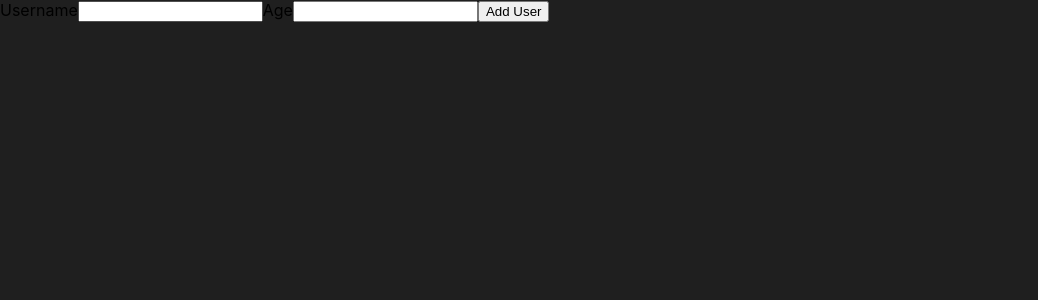
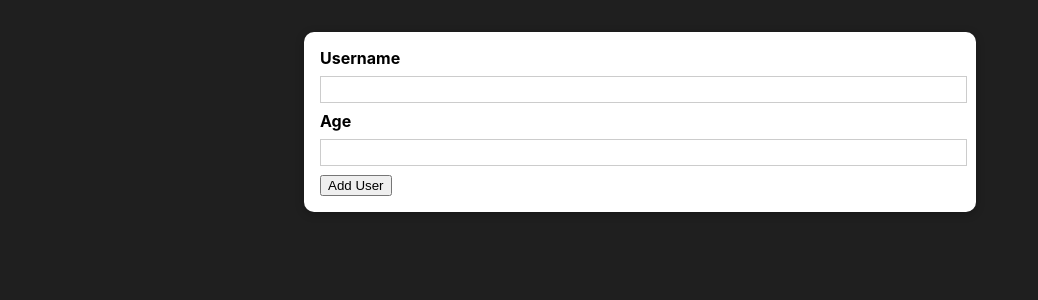
Before and after one commit to bhishma8/react-practice-project, a React (Create React App) app: page / in a window 1280 px wide. Shown: the top 300 px of the page, without its empty margins (0-1038 px from the left). Built offline with nearby package versions, Linux system fonts and the light colour scheme.

Commit message:
form input state

```diff
--- /dev/null
+++ b/src/components/Card.js
@@ -0,0 +1,7 @@
+import React from 'react';
+import classes from './Card.module.css';
+function Card(props){
+    return (
+    <div className={`${classes.card} ${props.className}`}>{props.children}</div>)
+}
+export default Card;
--- /dev/null
+++ b/src/components/Card.module.css
@@ -0,0 +1,6 @@
+.card
+{
+    background: white;
+    box-shadow: 0 2px 8px rgba(0,0,0,0.26);
+    border-radius: 10px;
+}
--- a/src/components/UserForm.js
+++ b/src/components/UserForm.js
@@ -1,18 +1,42 @@
-import React from 'react';
+import React,{useState} from 'react';
+
+import Card from './Card';
+import classes from './UserForm.module.css'
 function UserForm(){
 
+    const [userName,setUserName]=useState('');
+    const [age,setAge]=useState('');
     const formSubmitHandler=(event)=>
     {
         event.preventDefault();
+        if(userName.trim().length===0 || age.trim().length===0)
+        {
+            return;
+        }
+        if(+age<1)
+        {
+            return;
+        }
+        console.log(userName,age);
+        setUserName('');
+        setAge('');
+    }
+    const userNameChangeHandler=(event)=>{
+        setUserName(event.target.value);
+    }
+    const ageChangeHandler=event=>{
+        setAge(event.target.value);
     }
         return(
+            <Card className={classes.input}>
             <form onSubmit={formSubmitHandler}>
                 <label htmlFor='username'>Username</label>
-                <input type='text' id='username'></input>
+                <input type='text' id='username' onChange={userNameChangeHandler} value={userName}></input>
                 <label htmlFor='age'>Age</label>
-                <input type='number' id='age'></input>
+                <input type='number' id='age' onChange={ageChangeHandler} value={age}></input>
                 <button type='submit' >Add User</button>
             </form>
+            </Card>
         );
 }
-export default UserForm
+export default UserForm;
--- /dev/null
+++ b/src/components/UserForm.module.css
@@ -0,0 +1,26 @@
+.input {
+    margin: 2rem auto;
+    padding: 1rem;
+    width: 90%;
+    max-width: 40rem;
+  }
+
+  .input label {
+    display: block;
+    font-weight: bold;
+    margin-bottom: 0.5rem;
+  }
+
+  .input input {
+    font: inherit;
+    display: block;
+    width: 100%;
+    border: 1px solid #ccc;
+    padding: 0.15rem;
+    margin-bottom: 0.5rem;
+  }
+
+  .input input:focus {
+    outline: none;
+    border-color: #4f005f;
+  }
```
